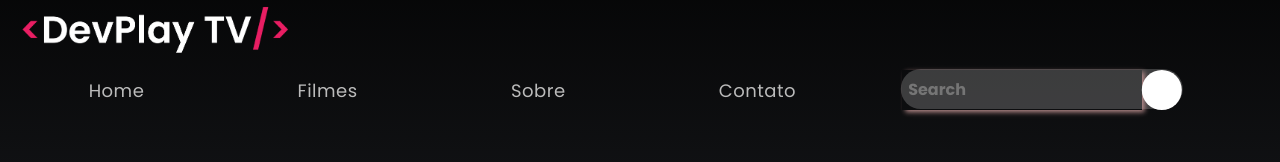
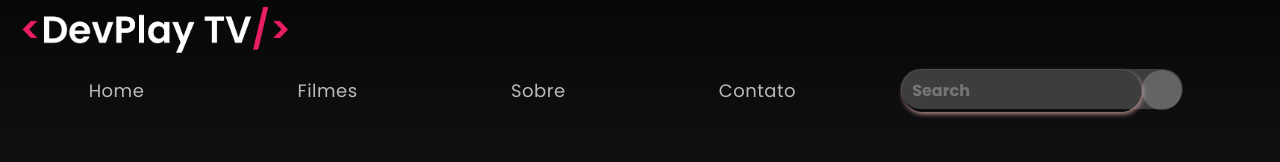
Before and after one commit to moondev94/projeto-modulo3-squad1, a React (Create React App) app: page / in a window 1280 px wide. In both pictures the pointer is over the input "Search". Shown: the part 120-282 px from the top of the page. Built offline with nearby package versions, Linux system fonts and the light colour scheme; a web font is replaced by a local one.

Commit message:
Box-Shadow do input do SearchTxt modificado

```diff
--- a/src/view/css/Layout.css
+++ b/src/view/css/Layout.css
@@ -107,12 +107,24 @@ h1 {
     width: 240px;
 }
 
-.SearchBox:hover > .SearchTxt {
+input.SearchBox:hover > .SearchTxt {
     width: 240px;
     padding: 0 6px;
+
 }
 
-.SearchBox:hover > .SearchBtn {
+input.SearchTxt:hover {
+    border-radius: 40px 40px 40px 40px;
+    box-shadow: 1px 2px 5px 0px rosybrown;
+}
+
+
+input.SearchTxt:focus {
+    border: none;
+    box-shadow: none;
+}
+
+input.SearchBox:hover > .SearchBtn {
     background: #ffffff;
 
 }
```
